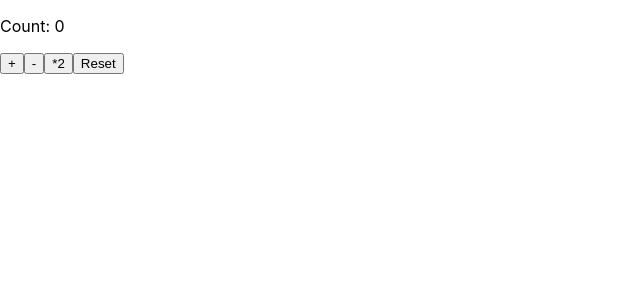
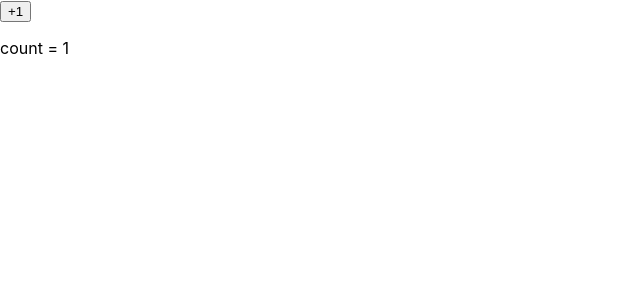
Before and after one commit to hoznas/react-sample, a React (Create React App) app: page / in a window 1280 px wide. Shown: the top 300 px of the page, without its empty margins (0-640 px from the left). Built offline with nearby package versions, Linux system fonts and the light colour scheme.

Commit message:
useMemo Sample

```diff
--- /dev/null
+++ b/src/components/MemoSample.tsx
@@ -0,0 +1,36 @@
+import {memo, useState} from 'react'
+
+
+type FizzProps = {isFizz: boolean}
+
+const Fizz = (props: FizzProps) => {
+    console.log(`Fizz is redrew.  isFizz=${props.isFizz}`)
+    return <span>{props.isFizz? 'Fizz': ''}</span>
+}
+
+type BuzzProps = {isBuzz: boolean}
+
+const Buzz = memo<BuzzProps>((props)=>{
+    console.log(`Buzz is redrew. isBuzz=${props.isBuzz}`)
+    return(<span>{props.isBuzz? "Buzz": ""}</span>)
+})
+
+export const Parent = ()=>{
+    const [count, setCount] = useState(1)
+    const isFizz = (count % 3 === 0)
+    const isBuzz = (count % 5 === 0)
+
+    console.log(`Parent is redrew.`)
+    return (
+        <div>
+            <button onClick={()=>setCount((c) => c + 1)}>
+                +1
+            </button>
+            <p>{`count = ${count}`}</p>
+            <p>
+                <Fizz isFizz={isFizz} />
+                <Buzz isBuzz={isBuzz} />
+            </p>
+        </div>
+    )
+}
--- a/src/components/UseReduserSample.tsx
+++ /dev/null
@@ -1,36 +0,0 @@
-import {useReducer} from 'react'
-
-type Action = 'DECREMENT' | 'INCREMENT' | 'DOUBLE' | 'RESET'
-
-const reducer = (currentCount: number, action: Action) => {
-    switch(action){
-    case 'DECREMENT':
-        return currentCount - 1
-    case 'INCREMENT':
-        return currentCount + 1
-    case 'DOUBLE':
-        return currentCount * 2
-    case 'RESET':
-        return 0
-    default:
-        return currentCount
-    }
-}
-
-type CounterProps = {initialValue: number}
-
-const Counter = (props: CounterProps) => {
-    const [count, dispatch] = useReducer(reducer, props.initialValue)
-
-    return (
-        <div>
-            <p>Count: {count}</p>
-            <button onClick={()=>dispatch('INCREMENT')}>+</button>
-            <button onClick={()=>dispatch('DECREMENT')}>-</button>
-            <button onClick={()=>dispatch('DOUBLE')}>*2</button>
-            <button onClick={()=>dispatch('RESET')}>Reset</button>
-        </div>
-    )
-
-}
-export default Counter
--- a/src/index.tsx
+++ b/src/index.tsx
@@ -4,7 +4,8 @@ import './index.css';
 import reportWebVitals from './reportWebVitals';
 
 //import App from './App';
-import Counter from './components/UseReduserSample'
+//import Counter from './components/MemoSample'
+import {Parent} from './components/MemoSample'
 
 const root = ReactDOM.createRoot(
   document.getElementById('root') as HTMLElement
@@ -12,7 +13,7 @@ const root = ReactDOM.createRoot(
 root.render(
 
   <React.StrictMode>
-    <Counter initialValue={0}/>
+    <Parent />
   </React.StrictMode>
 );
 
```
